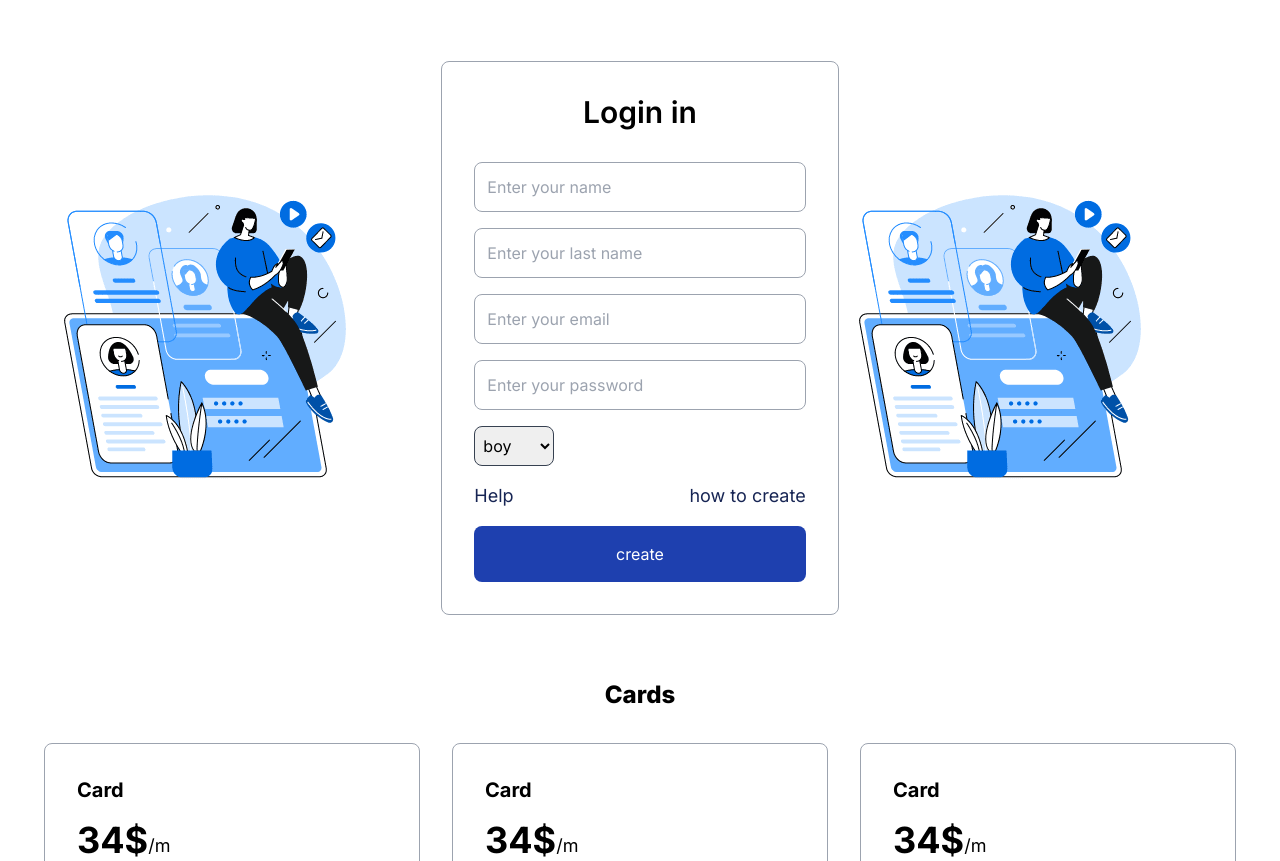
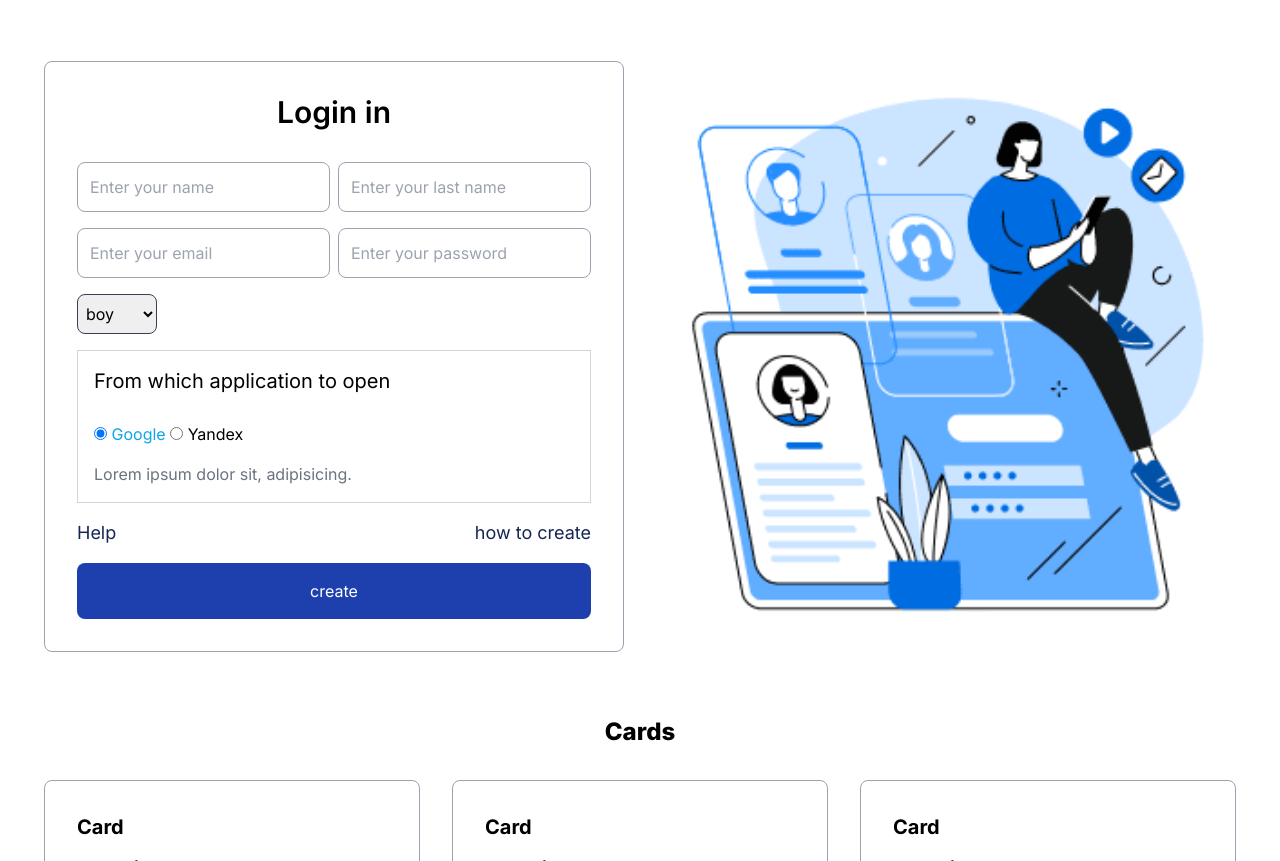
Before and after one commit to saydullo5950/project-4, a website: page public/index.html in a window 1280 px wide. Shown: the part 1951-2812 px from the top of the page. Drawn offline with Linux system fonts and the light colour scheme.

Commit message:
project-niwwix

```diff
--- a/public/index.html
+++ b/public/index.html
@@ -183,21 +183,24 @@
         </div>
     </div>
     <div class="max-w-7xl mx-auto sm:px-11 px-4 py-8">
-        <div class="grid grid-cols-1 lg:grid-cols-3 items-center max-w-96 lg:max-w-7xl mx-auto">
-            <img src="./images/login-image.png" alt="login-image" class="hidden md:block">
+        <div class="grid grid-cols-1 lg:grid-cols-2 gap-8 items-center max-w-96 lg:max-w-7xl mx-auto">
             <div class="border border-gray-400 rounded-lg sm:p-8 p-4">
                 <h2 class="text-center text-3xl font-semibold">
                     Login in
                 </h2>
-                <form action="#" class="flex flex-col mt-8">
-                    <input type="name" name="name" placeholder="Enter your name"
-                        class="py-3 px-3 border border-gray-400 rounded-lg">
-                    <input type="name" name="name" placeholder="Enter your last name"
-                        class="py-3 px-3 border border-gray-400 rounded-lg mt-4">
-                    <input type="email" name="email" placeholder="Enter your email"
-                        class="py-3 px-3 border border-gray-400 rounded-lg mt-4">
-                    <input type="password" name="password" placeholder="Enter your password"
-                        class="py-3 px-3 border border-gray-400 rounded-lg mt-4">
+                <form action="#" class="sm:flex flex-col mt-8">
+                    <div class="sm:flex items-center gap-2 sm:space-y-0 space-y-4">
+                        <input type="name" name="name" placeholder="Enter your name"
+                            class="py-3 px-3 border w-full border-gray-400 rounded-lg">
+                        <input type="name" name="name" placeholder="Enter your last name"
+                            class="py-3 px-3 border w-full border-gray-400 rounded-lg ">
+                    </div>
+                    <div class="sm:flex items-center gap-2 mt-4 sm:space-y-0 space-y-4">
+                        <input type="email" name="email" placeholder="Enter your email"
+                            class="py-3 px-3 border w-full border-gray-400 rounded-lg">
+                        <input type="password" name="password" placeholder="Enter your password"
+                            class="py-3 px-3 border w-full border-gray-400 rounded-lg">
+                    </div>
                     <select class="border rounded-lg border-gray-700 w-20 py-2 px-1 mt-4">
                         <option>
                             boy
@@ -206,7 +209,19 @@
                             girl
                         </option>
                     </select>
-                    <div class="flex justify-between">
+                    <div class="h-52 sm:h-full p-4 border border-gray-300 mt-4">
+                        <h2 class="text-lg sm:text-xl">From which application to open</h2>
+                        <input id="google" class="peer/google mt-8" type="radio" name="status" checked />
+                        <label for="google" class="peer-checked/google:text-sky-500">Google</label>
+
+                        <input id="yandex" class="peer/yandex" type="radio" name="status" />
+                        <label for="yandex" class="peer-checked/yandex:text-sky-500">Yandex</label>
+                        <p class="hidden peer-checked/google:block text-gray-500 mt-4">Lorem ipsum dolor sit,
+                            adipisicing.
+                        </p>
+                        <p class="hidden peer-checked/yandex:block text-gray-500 mt-4">Lorem ipsum dolor</p>
+                    </div>
+                    <div class=" flex justify-between">
                         <a href="#" class="text-blue-950 text-lg mt-4">
                             Help
                         </a>
@@ -220,7 +235,7 @@
                     </button>
                 </form>
             </div>
-            <img src="./images/login-image.png" alt="login-image" class="hidden md:block">
+            <img src="./images/login-image.png" alt="login-image" class="hidden md:block w-full">
         </div>
     </div>
     <div class="max-w-7xl mx-auto sm:px-11 px-4 py-8">
```
Also changed, not shown: public/css/styles.css.
